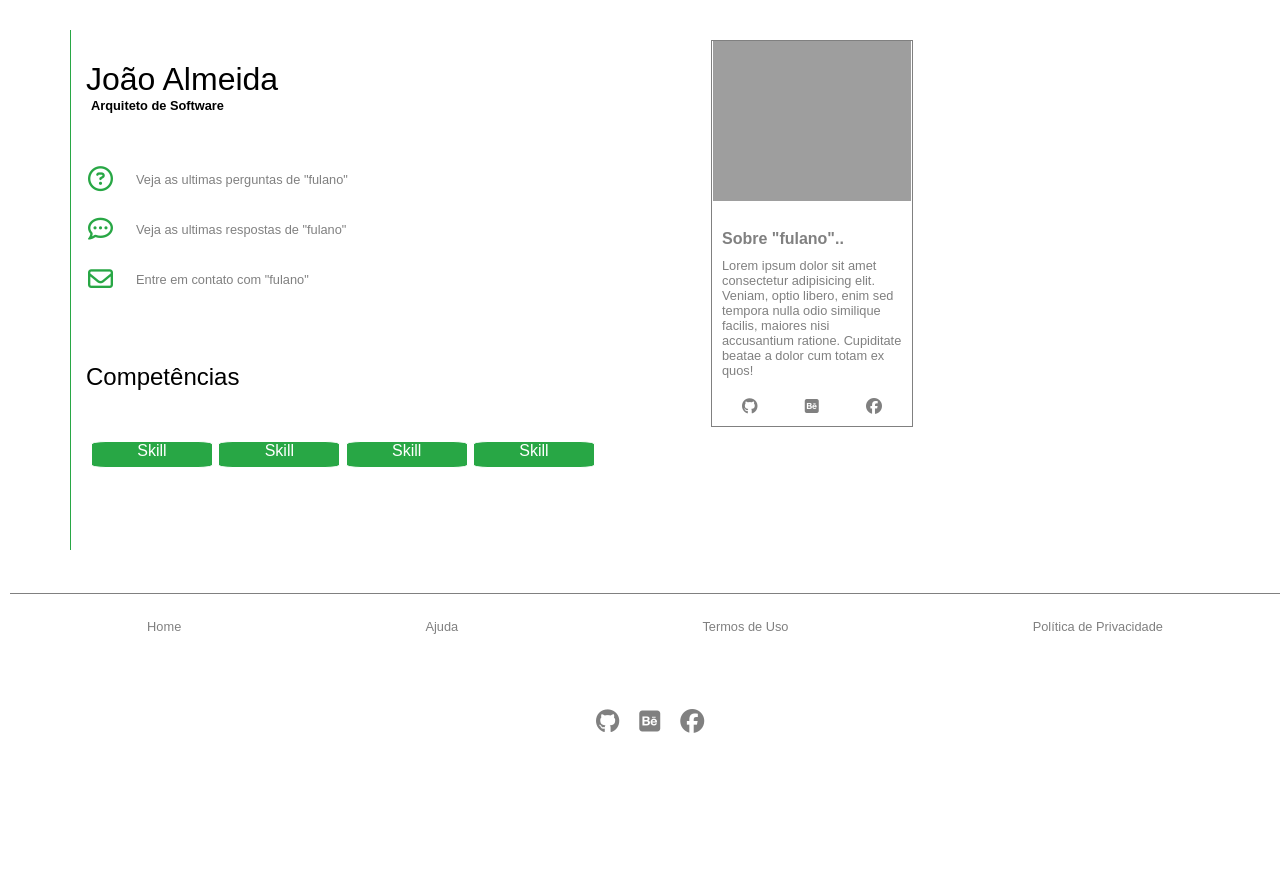
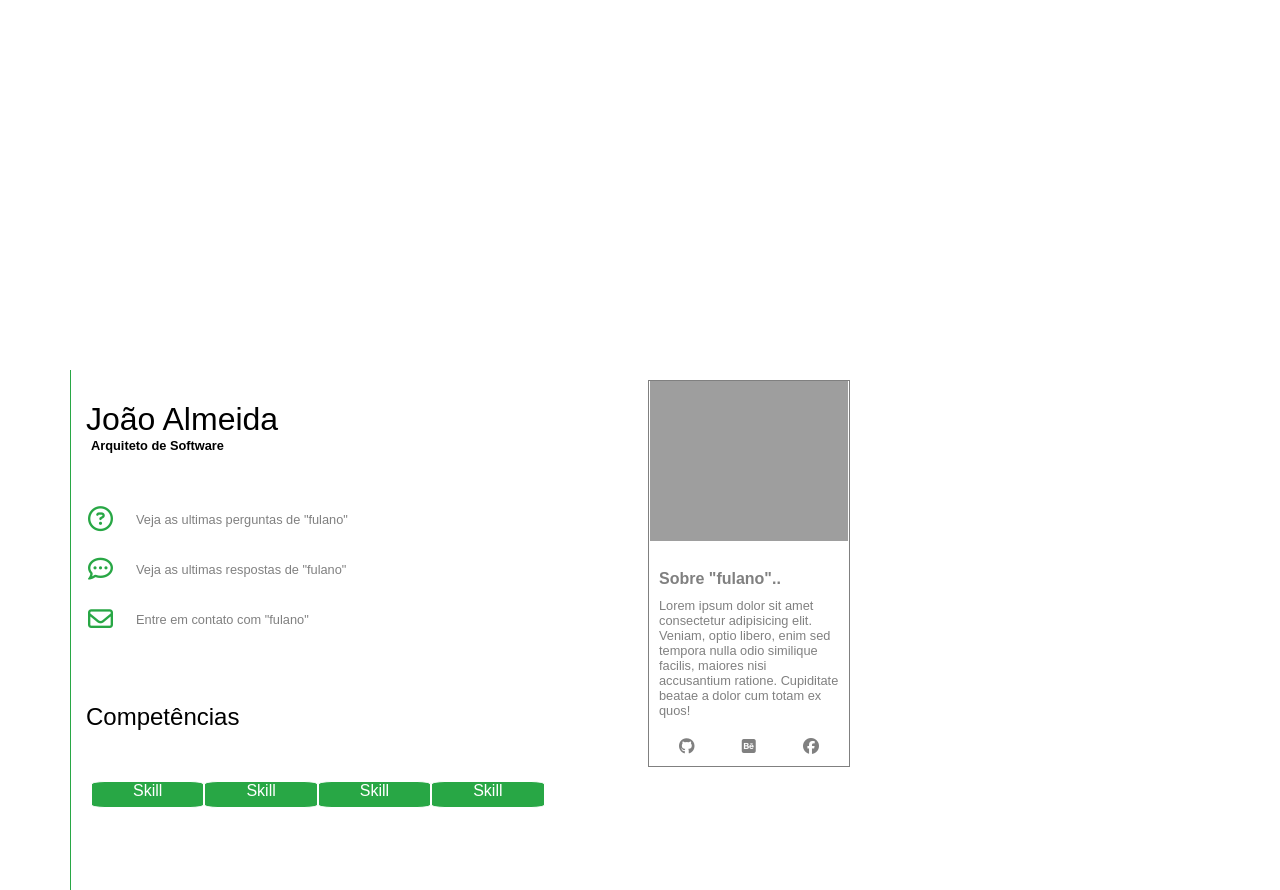
Before and after one commit to deivisGuerreiro/IKBASE-Front, a website: page view/User/profile.html in a window 1280 px wide. Shown: the top 890 px of the page. Before the commit the page ends 800 px from the top, so only its background shows below. Drawn offline with Linux system fonts and the light colour scheme; grey boxes are pictures that could not be loaded.

Commit message:
isabel: user profile

```diff
--- a/view/User/profile.css
+++ b/view/User/profile.css
@@ -9,16 +9,16 @@ body {
     width: 100%;
     height: 500px;
     padding: 10px;
-    margin: 30px 30px 30px 60px;
+    margin: 370px 30px 30px 60px;
     border-left: solid 1px;
     border-color: #28a745;
+
 }
 
 /* --------- PROFILE -------------- */
 
 .profile {
-    width: 50%;
-    height: 20%;
+    width: 45%;
     float: left;
 }
 
@@ -144,7 +144,6 @@ h1 {
     color: white;
 }
 
-
 #footer-menu {
     list-style: none;
     width: 100%;
@@ -153,6 +152,8 @@ h1 {
     border-top: solid 1px;
     padding: 15px;
     font-size: 0.8rem;
+    margin-top: 100px;
+
 }
 
 .menu {
```
Also changed, not shown: view/User/profile.html (+1 -1 lines).
